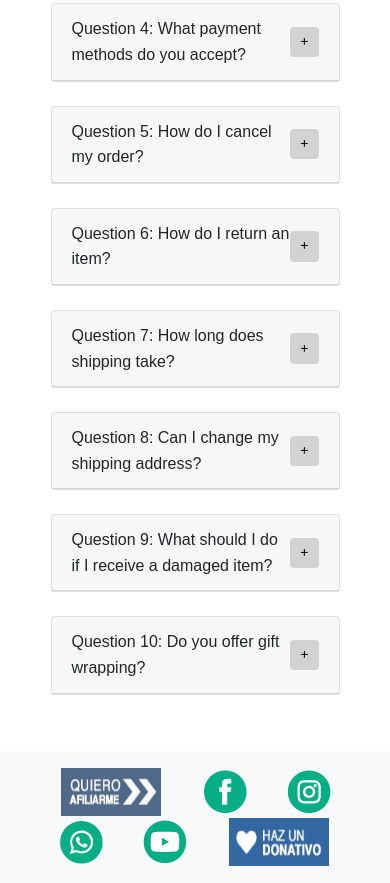
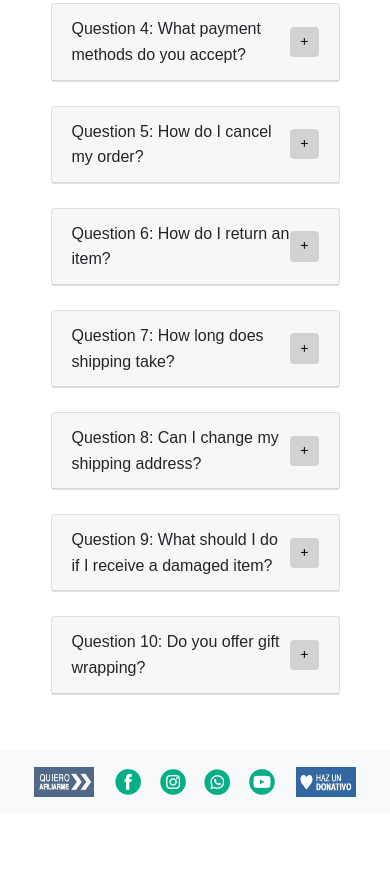
Before and after one commit to manumei/AnesthesiaFAQ, a plain HTML site: page index.html in a window 390 px wide. Shown: the part 512-1395 px from the top of the page. After the commit the page ends 1325 px from the top, so only its background shows below. Drawn offline with nearby package versions, Linux system fonts and the light colour scheme.

Commit message:
new mobile conditional

```diff
--- a/style.css
+++ b/style.css
@@ -217,3 +217,18 @@ html, body {
 .social-media-footer .action-icon:hover {
     transform: scale(1.1);
 }
+
+/* Size adjustments for mobile screens */
+@media (max-width: 767px) {
+    .social-media-footer .social-icon {
+        width: 30px;
+        height: 30px;
+        margin: 0 5px;
+    }
+
+    .social-media-footer .action-icon {
+        width: 60px;
+        height: 30px;
+        margin: 0 10px;
+    }
+}
```
